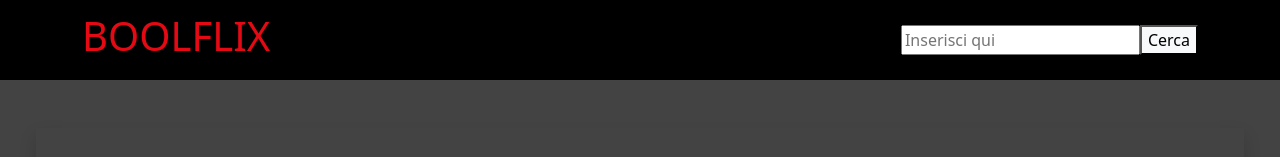
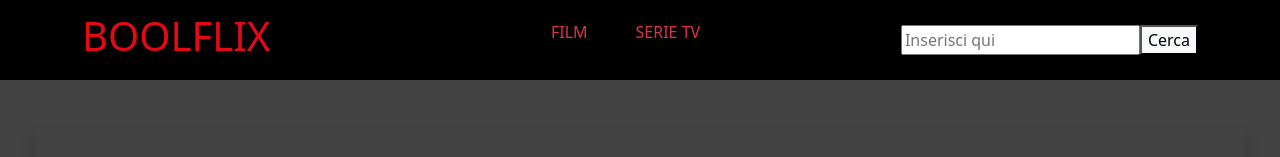
Before and after one commit to Salvatore1985/vue-boolflix, a Vue app: page / in a window 1280 px wide. Shown: the top 157 px of the page. Built offline with nearby package versions, Linux system fonts and the light colour scheme.

Commit message:
aggiunto link serie e tv

```diff
--- a/package.json
+++ b/package.json
@@ -8,6 +8,12 @@
     "lint": "vue-cli-service lint"
   },
   "dependencies": {
+    "@fortawesome/fontawesome-free": "^6.1.1",
+    "@fortawesome/fontawesome-svg-core": "^6.1.1",
+    "@fortawesome/free-brands-svg-icons": "^6.1.1",
+    "@fortawesome/free-regular-svg-icons": "^6.1.1",
+    "@fortawesome/free-solid-svg-icons": "^6.1.1",
+    "@fortawesome/vue-fontawesome": "^2.0.6",
     "axios": "^0.26.1",
     "bootstrap": "^5.1.3",
     "core-js": "^3.8.3",
--- a/src/App.vue
+++ b/src/App.vue
@@ -8,7 +8,7 @@
       <section>
         <div class="container-fluid p-5">
           <div class="row">
-            <div class="col-12 shadow">
+            <div class="col-12 shadow" id="film">
               <h2 class="text-danger text-uppercase p-4">Film</h2>
             </div>
             <div class="col-12 text-white d-flex flex-wrap">
@@ -24,8 +24,10 @@
                 :movieCoverPoster="movie.poster_path"
               />
             </div>
-            <div class="col-12 shadow">
-              <h2 class="text-danger text-uppercase p-4">Serie Tv</h2>
+            <div class="col-12 shadow" id="serie">
+              <h2 class="text-danger text-uppercase p-4">
+                Serie Tv <i class="fa-solid fa-star"></i>
+              </h2>
             </div>
             <div
               class="col-12 text-white d-flex flex-wrap justify-content-center"
@@ -54,6 +56,12 @@ import axios from "axios";
 import Header from "./components/Header.vue";
 import MainMovie from "./components/MainMovie.vue";
 import MainTv from "./components/MainTv.vue";
+
+import { library } from "@fortawesome/fontawesome-svg-core";
+import { faUserSecret } from "@fortawesome/free-solid-svg-icons";
+
+library.add(faUserSecret);
+
 export default {
   name: "App",
   components: {
--- a/src/components/Header.vue
+++ b/src/components/Header.vue
@@ -1,11 +1,15 @@
 <template>
   <header>
     <div class="container">
-      <div class="row" id="row-header">
+      <div class="row text-uppercase" id="row-header">
         <div class="col-12 d-flex justify-content-between align-items-center">
           <div class="text-uppercase">
             <h1>boolflix</h1>
           </div>
+          <ul class="d-flex">
+            <li class="px-5"><a class="text-danger" href="#film">Film</a></li>
+            <li><a class="text-danger" href="#serie">Serie Tv</a></li>
+          </ul>
           <Search @search="getSearch" />
         </div>
       </div>
--- a/src/components/MainTv.vue
+++ b/src/components/MainTv.vue
@@ -32,7 +32,12 @@
             <span class="text-danger">Lingua: </span>
             <span class="text-uppercase"> {{ tvOriginal_language }} </span>
           </li>
-          <li><span class="text-danger">Voto: </span>{{ tvVote_average }}</li>
+          <li>
+            <span class="text-danger">Voto: </span>
+            {{ getVotes(tvVote_average) }} {{ tvVote_average }}
+            <font-awesome-icon icon="fa-solid fa-star" class="text-warning" />
+            <font-awesome-icon icon="fa-regular fa-star" class="text-warning" />
+          </li>
           <li>
             <span class="text-danger">Descrizione: </span>{{ tvOverview }}
           </li>
@@ -58,7 +63,11 @@ export default {
     return {};
   },
   created() {},
-  methods: {},
+  methods: {
+    getVotes(vote) {
+      return Math.ceil(vote / 2);
+    },
+  },
   computed: {},
 };
 </script>
--- a/src/components/style/main-style.scss
+++ b/src/components/style/main-style.scss
@@ -1,6 +1,9 @@
 @import '~bootstrap/scss/bootstrap';
 @import './_variables.scss';
 
+/* @import "~node_modules/@fortawesome/fontawesome-free/scss/fontawesome";
+@import "~node_modules/@fortawesome/fontawesome-free/scss/regular";
+ */
 li {
     list-style-type: none;
 
--- a/src/main.js
+++ b/src/main.js
@@ -1,7 +1,18 @@
 import Vue from 'vue'
 import App from './App.vue'
 
+import { library } from '@fortawesome/fontawesome-svg-core'
+
+import { FontAwesomeIcon } from '@fortawesome/vue-fontawesome'
+import { faStar, faMagnifyingGlass } from "@fortawesome/free-solid-svg-icons";
+import { faStar as faStarRegular } from "@fortawesome/free-regular-svg-icons";
+
+library.add(faStar, faStarRegular, faMagnifyingGlass);
+
+Vue.component('font-awesome-icon', FontAwesomeIcon)
+
 Vue.config.productionTip = false
+
 
 new Vue({
   render: h => h(App),
```
Also changed, not shown: 1 other file (tests, documents, lock files or other folders).
